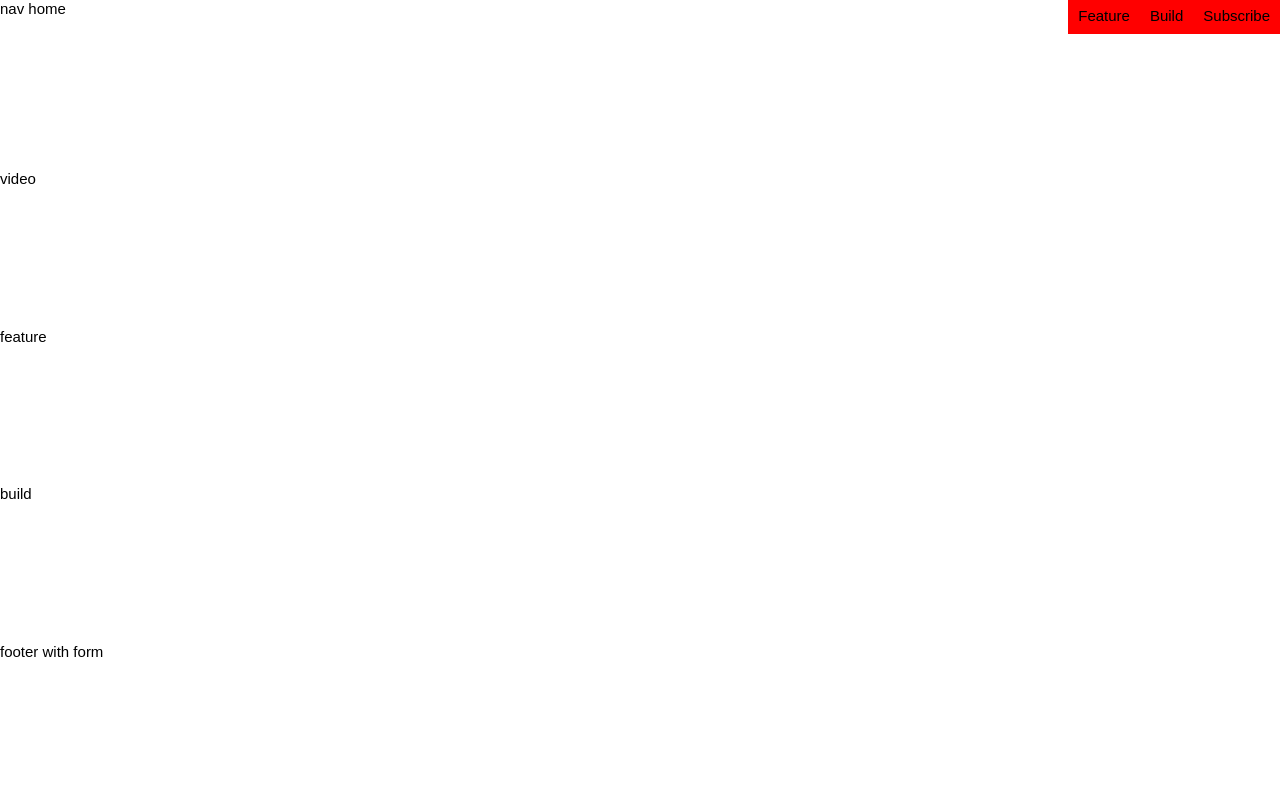
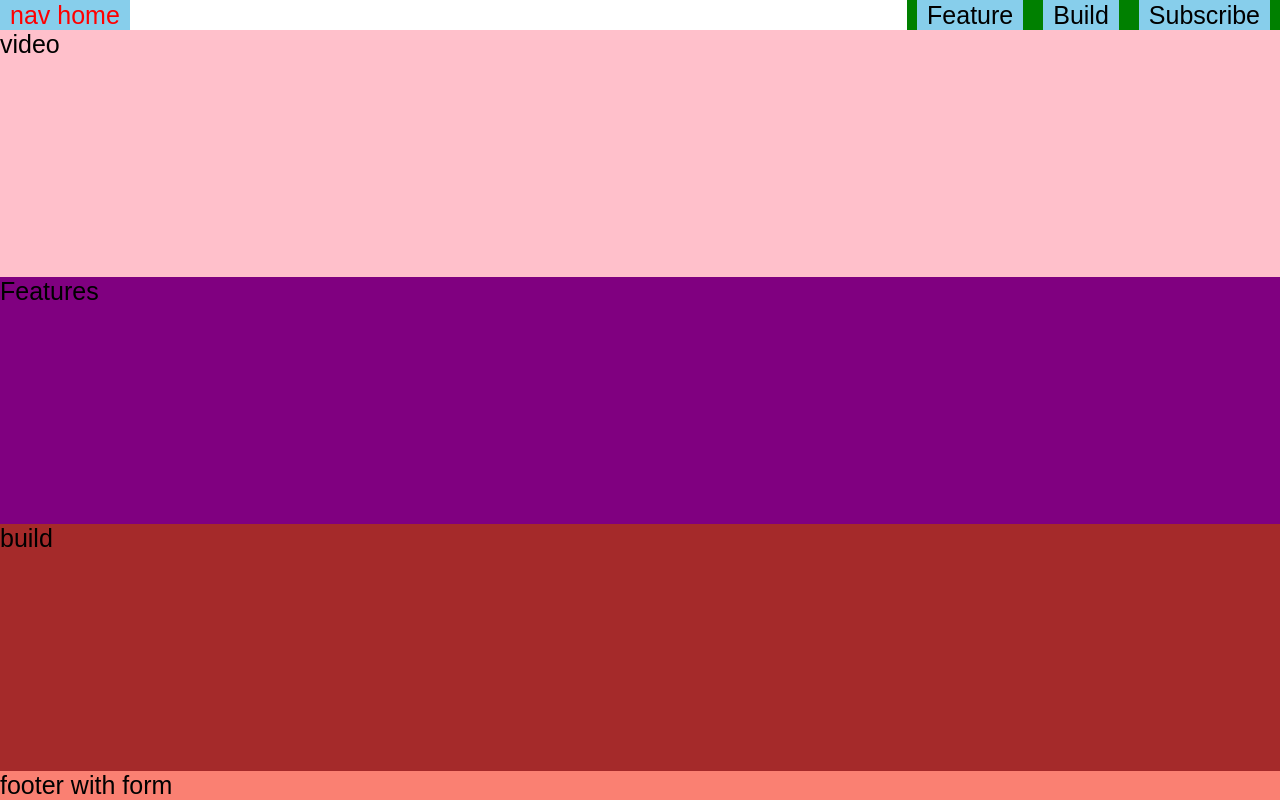
Before and after one commit to jackiesalasdev/practice, a website: page index.html in a window 1280 px wide. Drawn offline with Linux system fonts and the light colour scheme.

Commit message:
practice flex

```diff
--- a/index.html
+++ b/index.html
@@ -9,7 +9,7 @@
   </head>
   <body>
     <nav class="nav">
-      <a class="nav__links">nav home</a>
+      <a class="nav__link">nav home</a>
       <ul class="nav__list">
         <li class="nav__item">
           <a class="nav__link">Feature</a>
@@ -17,15 +17,14 @@
         <li class="nav__item">
           <a class="nav__link">Build</a>
         </li>
-
         <li class="nav__item">
           <a class="nav__link">Subscribe</a>
         </li>
       </ul>
     </nav>
     <section class="video">video</section>
-    <section class="feature">feature</section>
+    <section class="features">Features</section>
     <section class="build">build</section>
-    <section class="footer">footer with form</section>
+    <section class="survey">footer with form</section>
   </body>
 </html>
--- a/styles/_base.sass
+++ b/styles/_base.sass
@@ -11,14 +11,14 @@ html
     font-size: 62.5%
 
 body
-    font-size: 1.5rem
+    font-size: 2.5rem
     font-family: sans-serif
     box-sizing: border-box
     min-height: 100vh
 
     display: grid
-    grid-template: 1fr
-    grid-template-rows: repeat(5,auto)
+    grid-template-columns: 1fr
+    grid-template-rows: auto 1fr 1fr 1fr auto
 
 button
     appearance: none
--- /dev/null
+++ b/styles/components/_build.sass
@@ -0,0 +1,2 @@
+.build
+  background: brown
--- /dev/null
+++ b/styles/components/_features.sass
@@ -0,0 +1,2 @@
+.features
+  background: purple
--- a/styles/components/_nav.sass
+++ b/styles/components/_nav.sass
@@ -3,14 +3,17 @@
     width: 100%
     display: flex
     justify-content: space-between
+    align-items: center
 
     &__list
-        background: wheat
+        background: green
         display: flex
         align-items: center
 
+    &__item
+        margin: 1rem
     &__link
-        background: red
+        background: skyblue
         padding: 1rem
         display: block
 
--- /dev/null
+++ b/styles/components/_survey.sass
@@ -0,0 +1,2 @@
+.survey
+  background: salmon
--- /dev/null
+++ b/styles/components/_video.sass
@@ -0,0 +1,2 @@
+.video
+  background: pink
--- a/styles/index.sass
+++ b/styles/index.sass
@@ -1,3 +1,7 @@
 // to watch sass type this in CMDER npm run watch
 @import './base'
 @import './components/nav'
+@import './components/video'
+@import './components/features'
+@import './components/build'
+@import './components/survey'
```
Also changed, not shown: styles/index.css, 1 other file.
